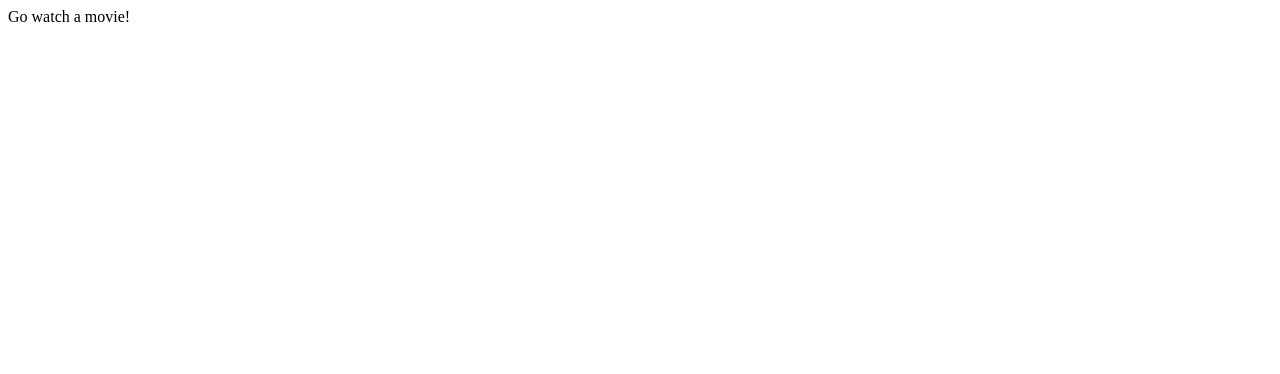
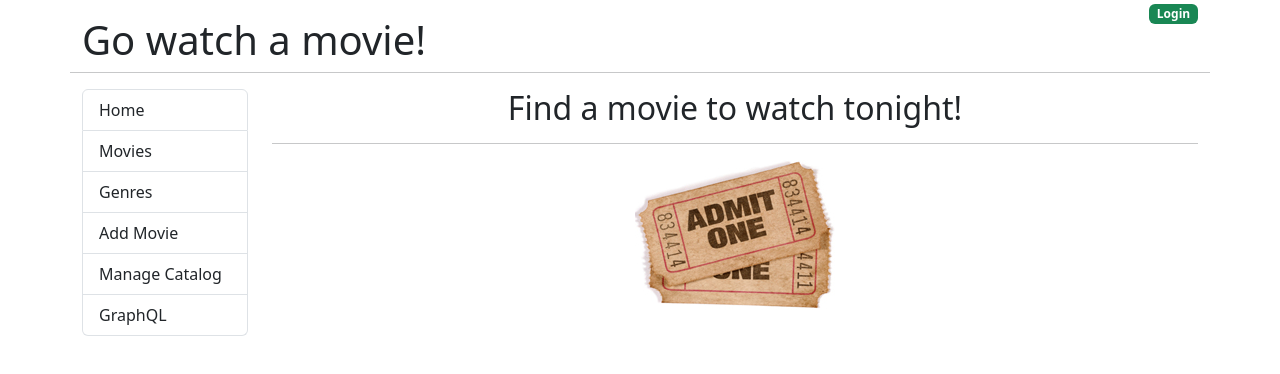
Before and after one commit to ramky/working-with-react-and-go, a React (Create React App) app in the folder go-movies-front-end/: page / in a window 1280 px wide. Shown: the top 374 px of the page. Built offline with nearby package versions, Linux system fonts and the light colour scheme.

Commit message:
starting with basic front-end app with home page nav links

```diff
--- a/go-movies-front-end/public/index.html
+++ b/go-movies-front-end/public/index.html
@@ -10,34 +10,18 @@
       content="Web site created using create-react-app"
     />
     <link rel="apple-touch-icon" href="%PUBLIC_URL%/logo192.png" />
-    <!--
-      manifest.json provides metadata used when your web app is installed on a
-      user's mobile device or desktop. See https://developers.google.com/web/fundamentals/web-app-manifest/
-    -->
+
     <link rel="manifest" href="%PUBLIC_URL%/manifest.json" />
-    <!--
-      Notice the use of %PUBLIC_URL% in the tags above.
-      It will be replaced with the URL of the `public` folder during the build.
-      Only files inside the `public` folder can be referenced from the HTML.
-
-      Unlike "/favicon.ico" or "favicon.ico", "%PUBLIC_URL%/favicon.ico" will
-      work correctly both with client-side routing and a non-root public URL.
-      Learn how to configure a non-root public URL by running `npm run build`.
-    -->
-    <title>React App</title>
+    <link
+      href="https://cdn.jsdelivr.net/npm/bootstrap@5.3.0-alpha2/dist/css/bootstrap.min.css"
+      rel="stylesheet"
+      integrity="sha384-aFq/bzH65dt+w6FI2ooMVUpc+21e0SRygnTpmBvdBgSdnuTN7QbdgL+OapgHtvPp"
+      crossorigin="anonymous"
+    />
+    <title>Go Watch a Movie!</title>
   </head>
   <body>
     <noscript>You need to enable JavaScript to run this app.</noscript>
     <div id="root"></div>
-    <!--
-      This HTML file is a template.
-      If you open it directly in the browser, you will see an empty page.
-
-      You can add webfonts, meta tags, or analytics to this file.
-      The build step will place the bundled scripts into the <body> tag.
-
-      To begin the development, run `npm start` or `yarn start`.
-      To create a production bundle, use `npm run build` or `yarn build`.
-    -->
   </body>
 </html>
--- a/go-movies-front-end/src/App.js
+++ b/go-movies-front-end/src/App.js
@@ -1,8 +1,35 @@
+import Home from './components/Home'
 
 function App() {
   return (
-    <div>
-      Go watch a movie!
+    <div className="container">
+      <div className="row">
+        <div className="col">
+          <h1 className="mt-3">Go watch a movie!</h1>
+        </div>
+        <div className="col text-end">
+          <a href="#!"><span className="badge bg-success">Login</span></a>
+        </div>
+        <hr className="md-3"></hr>
+      </div>
+
+      <div className="row">
+        <div className="col-md-2">
+          <nav>
+            <div className="list-group">
+              <a href="#!" className="list-group-item list-group-item-action">Home</a>
+              <a href="#!" className="list-group-item list-group-item-action">Movies</a>
+              <a href="#!" className="list-group-item list-group-item-action">Genres</a>
+              <a href="#!" className="list-group-item list-group-item-action">Add Movie</a>
+              <a href="#!" className="list-group-item list-group-item-action">Manage Catalog</a>
+              <a href="#!" className="list-group-item list-group-item-action">GraphQL</a>
+            </div>
+          </nav>
+        </div>
+        <div className="col-md-10">
+          <Home />
+        </div>
+      </div>
     </div>
   );
 }
```
